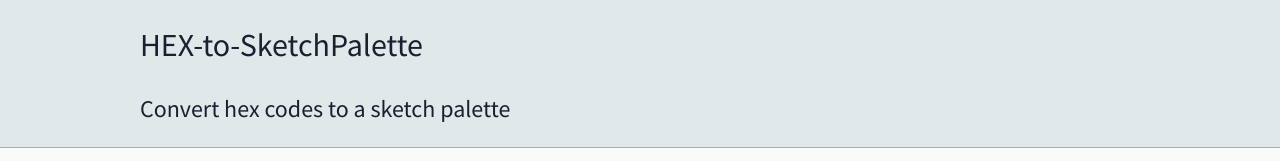
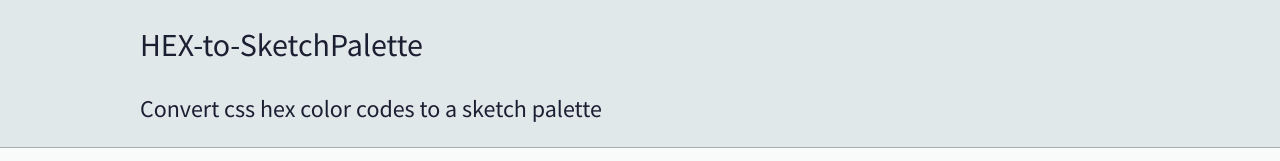
Before and after one commit to craigdallimore/sketch-palette-generator, a website: page index.html in a window 1280 px wide. Shown: the top 161 px of the page. Drawn offline with nearby package versions, Linux system fonts and the light colour scheme; files that its build step writes are made by us from their sources.

Commit message:
Clarify description

```diff
--- a/index.html
+++ b/index.html
@@ -28,7 +28,7 @@
 
     <header>
       <h1>HEX-to-SketchPalette</h1>
-      <h2>Convert hex codes to a sketch palette</h2>
+      <h2>Convert css hex color codes to a sketch palette</h2>
     </header>
 
     <main>
```
